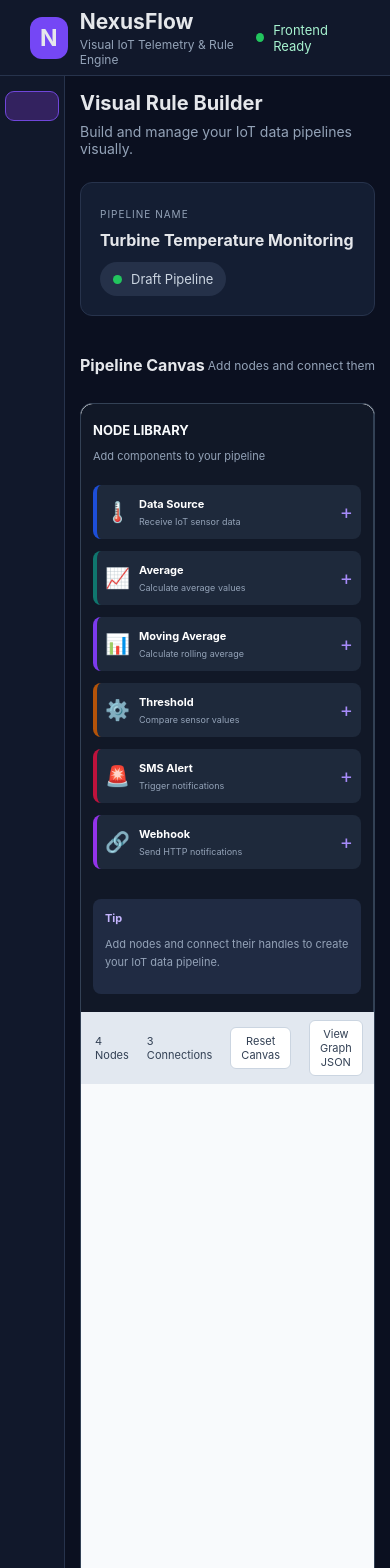
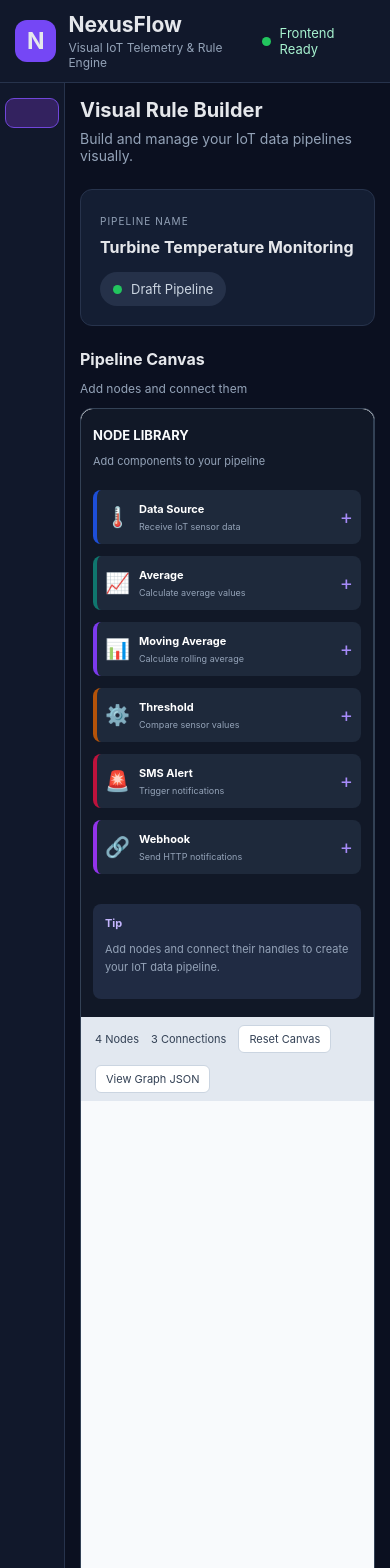
Before and after one commit to revanthofficial21/NexusFlow, a React (Vite) app in the folder client/: page / in a window 390 px wide. Shown: the top 1568 px of the page. Built offline with nearby package versions, Linux system fonts and the light colour scheme.

Commit message:
Update App.css

```diff
--- a/client/src/App.css
+++ b/client/src/App.css
@@ -1,3 +1,4 @@
+
 * {
   box-sizing: border-box;
 }
@@ -9,18 +10,22 @@ body {
   color: #e5e7eb;
 }
 
+button {
+  font: inherit;
+}
+
 .app {
   min-height: 100vh;
 }
 
 .topbar {
-  height: 76px;
+  min-height: 76px;
   background: #11182b;
   border-bottom: 1px solid #27334c;
   display: flex;
   align-items: center;
   justify-content: space-between;
-  padding: 0 30px;
+  padding: 12px 30px;
 }
 
 .brand {
@@ -56,8 +61,11 @@ body {
   display: flex;
   align-items: center;
   gap: 9px;
+  font-size: 13px;
+}
+
+.header-status {
   color: #a7f3d0;
-  font-size: 13px;
 }
 
 .status-dot {
@@ -66,6 +74,7 @@ body {
   border-radius: 50%;
   background: #22c55e;
   display: inline-block;
+  flex-shrink: 0;
 }
 
 .workspace {
@@ -94,7 +103,7 @@ body {
   border-radius: 9px;
   margin-bottom: 8px;
   color: #aab5c8;
-  cursor: pointer;
+  cursor: default;
 }
 
 .nav-item.active {
@@ -139,16 +148,6 @@ body {
   font-size: 14px;
 }
 
-.primary-button {
-  border: none;
-  background: #7547f5;
-  color: white;
-  border-radius: 8px;
-  padding: 12px 18px;
-  cursor: pointer;
-  font-weight: 600;
-}
-
 .pipeline-info {
   background: #141e33;
   border: 1px solid #27334c;
@@ -157,6 +156,7 @@ body {
   display: flex;
   align-items: center;
   justify-content: space-between;
+  gap: 15px;
   margin-bottom: 23px;
 }
 
@@ -176,17 +176,20 @@ body {
   padding: 9px 13px;
   border-radius: 20px;
   color: #cbd5e1;
+  white-space: nowrap;
 }
 
 .canvas-heading {
   display: flex;
   justify-content: space-between;
   align-items: center;
+  gap: 12px;
   margin-bottom: 12px;
 }
 
 .canvas-heading h3 {
   font-size: 16px;
+  margin: 0;
 }
 
 .canvas-heading span {
@@ -200,61 +203,6 @@ body {
   overflow: hidden;
   border: 1px solid #334155;
 }
-
-.bottom-info {
-  display: flex;
-  gap: 35px;
-  padding: 20px 5px;
-}
-
-.bottom-info div {
-  display: flex;
-  gap: 9px;
-  align-items: center;
-}
-
-.bottom-info strong {
-  color: #a78bfa;
-  font-size: 15px;
-}
-
-.bottom-info span {
-  color: #94a3b8;
-  font-size: 12px;
-}
-
-@media (max-width: 700px) {
-  .sidebar {
-    width: 65px;
-    padding: 15px 5px;
-  }
-
-  .sidebar h3,
-  .sidebar-bottom {
-    display: none;
-  }
-
-  .nav-item {
-    font-size: 0;
-    text-align: center;
-  }
-
-  .main-content {
-    padding: 15px;
-  }
-
-  .page-heading h1 {
-    font-size: 20px;
-  }
-
-  .pipeline-info {
-    align-items: flex-start;
-    gap: 12px;
-    flex-direction: column;
-  }
-}
-
-/* Node Library Workspace */
 
 .flow-workspace {
   display: flex;
@@ -300,12 +248,18 @@ body {
   color: white;
   text-align: left;
   cursor: pointer;
-  transition: 0.2s;
+  transition: background 0.2s, transform 0.2s;
 }
 
 .library-node:hover {
   background: #334155;
   transform: translateY(-2px);
+}
+
+.library-node:focus-visible,
+.canvas-toolbar button:focus-visible {
+  outline: 2px solid #a78bfa;
+  outline-offset: 3px;
 }
 
 .library-icon {
@@ -360,13 +314,13 @@ body {
   background: #e2e8f0;
   display: flex;
   align-items: center;
-  gap: 18px;
+  flex-wrap: wrap;
+  gap: 12px;
   color: #334155;
   font-size: 11px;
 }
 
 .canvas-toolbar button {
-  margin-left: auto;
   border: 1px solid #cbd5e1;
   background: white;
   color: #334155;
@@ -375,12 +329,25 @@ body {
   cursor: pointer;
 }
 
+.canvas-toolbar button:first-of-type {
+  margin-left: auto;
+}
+
+.canvas-toolbar button:hover {
+  background: #f1f5f9;
+}
+
 .flow-canvas {
   flex: 1;
   min-height: 607px;
+  width: 100%;
 }
 
 @media (max-width: 850px) {
+  .main-content {
+    padding: 20px;
+  }
+
   .flow-workspace {
     flex-direction: column;
   }
@@ -393,3 +360,47 @@ body {
     min-height: 600px;
   }
 }
+
+@media (max-width: 700px) {
+  .topbar {
+    padding: 12px 15px;
+  }
+
+  .sidebar {
+    width: 65px;
+    padding: 15px 5px;
+  }
+
+  .sidebar h3,
+  .sidebar-bottom {
+    display: none;
+  }
+
+  .nav-item {
+    font-size: 0;
+    text-align: center;
+    padding: 14px 5px;
+  }
+
+  .main-content {
+    padding: 15px;
+  }
+
+  .page-heading h1 {
+    font-size: 20px;
+  }
+
+  .pipeline-info {
+    align-items: flex-start;
+    flex-direction: column;
+  }
+
+  .canvas-heading {
+    align-items: flex-start;
+    flex-direction: column;
+  }
+
+  .canvas-toolbar button:first-of-type {
+    margin-left: 0;
+  }
+}
```
